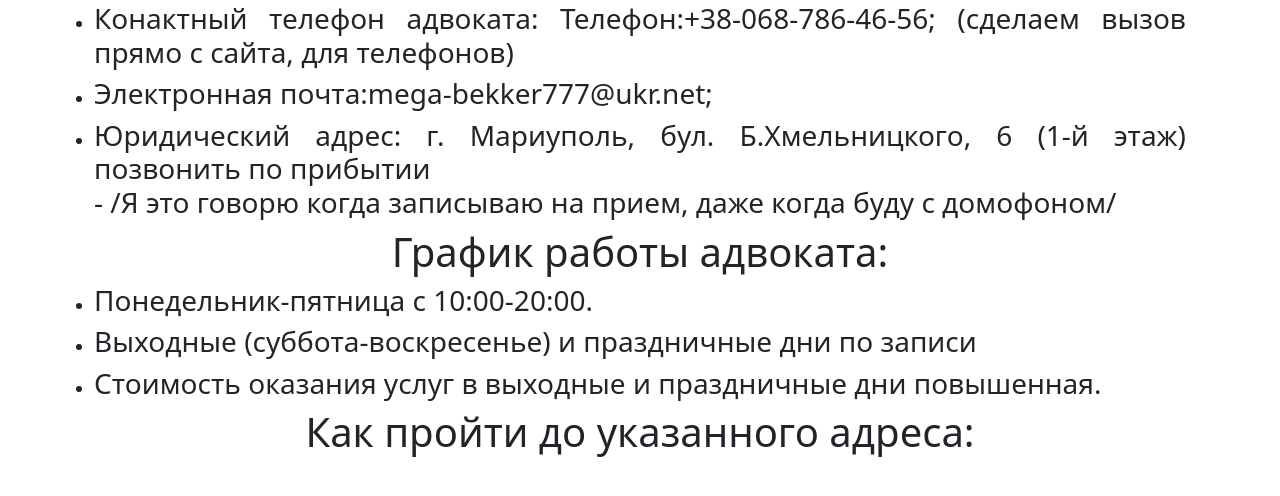
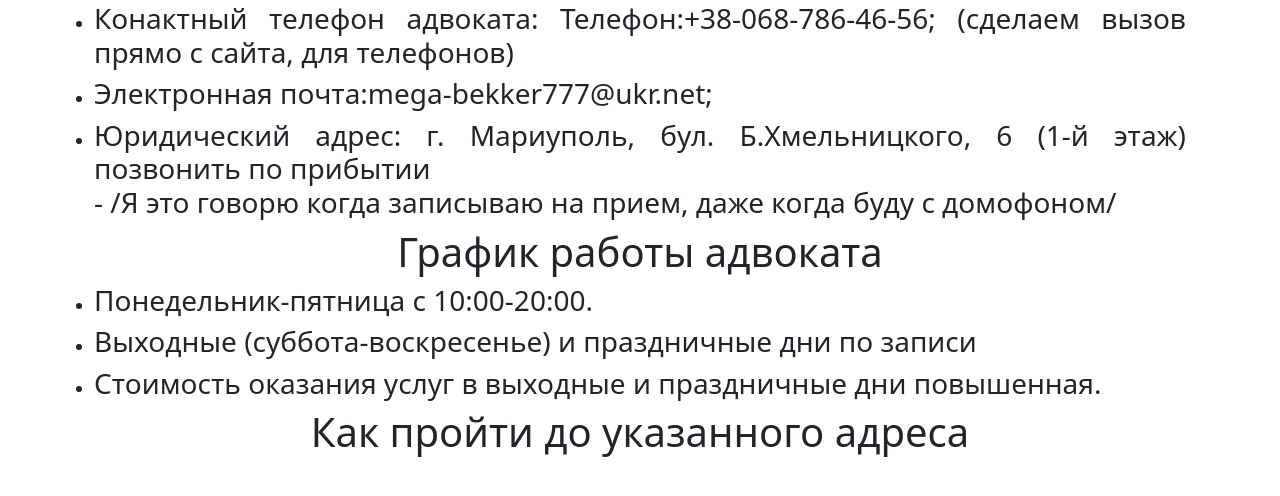
Before and after one commit to renvissvnce/lawyer_site, a Django app: template law_site/contacts/templates/contacts/contacts.html in a window 1280 px wide. Shown: the part 150-646 px from the top of the page. Run offline with Django 3.2, Linux system fonts and the light colour scheme; the template is opened without the code that fills it, so the values that code supplies are empty.

Commit message:
Just little bit remade tags

```diff
--- a/law_site/contacts/templates/contacts/contacts.html
+++ b/law_site/contacts/templates/contacts/contacts.html
@@ -12,11 +12,11 @@
         <li><h3>Конактный телефон адвоката: Телефон:+38-068-786-46-56; (сделаем вызов прямо с сайта, для телефонов)</h3></li>
         <li><h3>Электронная почта:mega-bekker777@ukr.net;</h3></li>
         <li><h3>Юридический адрес: г. Мариуполь, бул. Б.Хмельницкого, 6 (1-й этаж) позвонить по прибытии <br>-  /Я это говорю когда записываю на прием, даже когда буду с домофоном/</h3></li>
-        <h1 class='text-center'>График работы адвоката:</h1>
+        <h1 class='text-center'>График работы адвоката</h1>
         <li><h3>Понедельник-пятница с 10:00-20:00.</h3></li>
         <li><h3>Выходные (суббота-воскресенье) и праздничные дни по записи</h3></li>
         <li><h3>Стоимость оказания услуг в выходные и праздничные дни повышенная.</h3></li>
-        <h1 class='text-center'>Как пройти до указанного адреса:</h1>
+        <h1 class='text-center'>Как пройти до указанного адреса</h1>
     </ul>
 
 </div>
--- a/law_site/home/templates/home/index.html
+++ b/law_site/home/templates/home/index.html
@@ -18,7 +18,7 @@
    }
   </style>
 
-<div class="container" style="width: 1280px; height:1024px">
+<div class="container" >
 
     <br>
     <h3 class="text-right">Адвокат Беккер Мария Ивановна</h3><br>
@@ -120,7 +120,6 @@
     <span class="carousel-control-next-icon" aria-hidden="true"></span>
     <span class="visually-hidden">Next</span>
   </button>
-
 </div>
 
 <script src="https://cdn.jsdelivr.net/npm/bootstrap@5.0.0-beta3/dist/js/bootstrap.bundle.min.js" integrity="sha384-JEW9xMcG8R+pH31jmWH6WWP0WintQrMb4s7ZOdauHnUtxwoG2vI5DkLtS3qm9Ekf" crossorigin="anonymous"></script>
```
